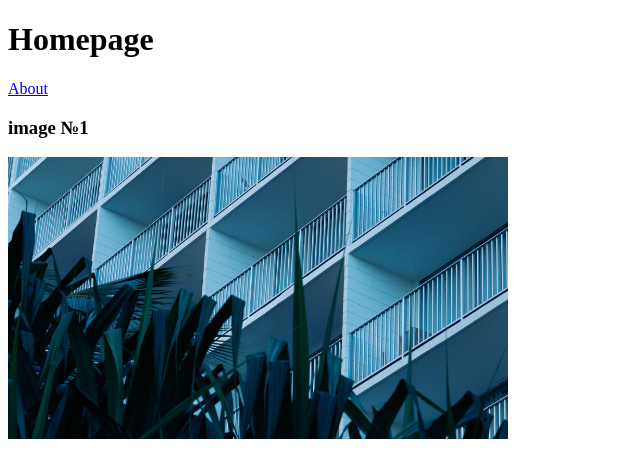
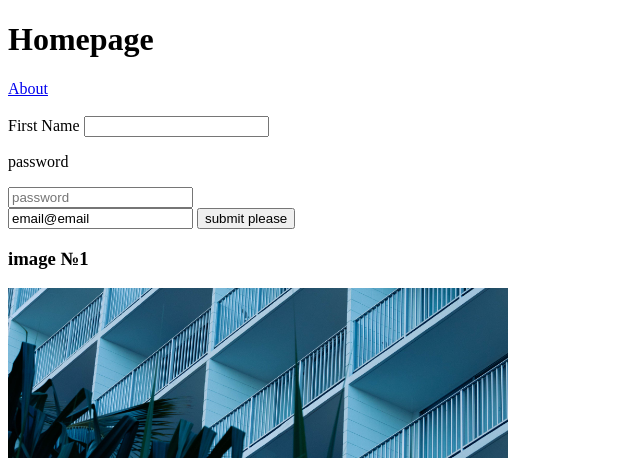
Before and after one commit to LeoonWi/AIP_3, a plain HTML site: page index.html in a window 1280 px wide. Shown: the top 458 px of the page, without its empty margins (0-640 px from the left). Drawn offline with Linux system fonts and the light colour scheme.

Commit message:
add form 'name', password and email.

```diff
--- a/index.html
+++ b/index.html
@@ -9,32 +9,21 @@
 <body>
     <h1 id="top">Homepage</h1>
     <a href="about.html">About</a>
+    <form action="" method="">
+        <br>
+        <label for='name'>First Name</label>
+        <input type="text" id="name" name="name">
+        <br>
+        <p>password</p>
+        <input type="password" placeholder="password">
+        <br>
+        <input type="email" id="" name="" value="email@email">
+        <input type="submit" value="submit please">
+    </form>
     <h3>image №1</h3>
     <img src="img/listia_rasteniia_zdanie_277736_3840x2160.jpg" alt="blue_wallpaper" width="500">
     <h3>image №2</h3>
     <img src="img/Blue_flower" alt="blue_flower" width="500">
-    <br>
-    <br>
-    <br>
-    <br>
-    <br>
-    <br>
-    <br>
-    <br>
-    <br>
-    <br>
-    <br>
-    <br>
-    <br>
-    <br>
-    <br>
-    <br>
-    <br>
-    <br>
-    <br>
-    <br>
-    <br>
-    <br>
     <p>some text here</p>
     <a href="#top">back to the top</a>
 </body>
```
